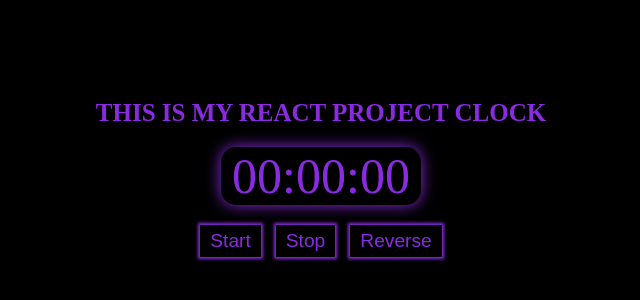
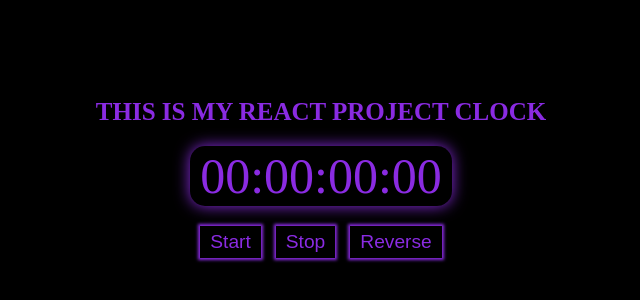
Before and after one commit to amirmmd1386/timer, a React (Create React App) app: page / in a window 1280 px wide. Shown: the part 230-530 px from the top of the page, without its empty margins (319-959 px from the left). Built offline with nearby package versions, Linux system fonts and the light colour scheme.

Commit message:
the milli second

```diff
--- a/src/index.css
+++ b/src/index.css
@@ -18,9 +18,8 @@ h1{
 .timer {
   border-radius: 15px;
   height: fit-content;
-  width: 200px;
-  max-width: 95%;
-  /* padding: 15px 10px; */
+  width: fit-content;
+  padding: 1px 10px;
   box-shadow: 0px 0px 15px blueviolet;
   color: blueviolet;
   display: flex;
--- a/src/timer.js
+++ b/src/timer.js
@@ -4,11 +4,11 @@ var interval;
 class Timer extends React.Component {
     constructor() {
         super();
-        this.state = ({ hour: 0, min: 0, sec: 0 })
+        this.state = ({ hour: 0, min: 0, sec: 0, milli: 0 })
     }
 
     resetTime = () => {
-        this.setState({ hour: 0, min: 0, sec: 0 })
+        this.setState({ hour: 0, min: 0, sec: 0, milli: 0 })
         clearInterval(interval);
     }
     clearTime = () => {
@@ -16,14 +16,17 @@ class Timer extends React.Component {
     }
     startTime = () => {
         interval = setInterval(() => {
-            this.setState({ sec: this.state.sec + 1 })
-        }, 1000)
+            this.setState({ milli: this.state.milli + 1 })
+        }, 10)
     }
     componentDidUpdate() {
-        if (this.state.sec === 59) {
-            this.setState({ min: this.state.min + 1, sec: 0 })
-            if (this.state.min === 59) {
-                this.setState({ min: 0, hour: this.state.hour + 1 })
+        if (this.state.milli === 100) {
+            this.setState({ sec: this.state.sec + 1, milli: 0 })
+            if (this.state.sec === 59) {
+                this.setState({ min: this.state.min + 1, sec: 0 })
+                if (this.state.min === 59) {
+                    this.setState({ min: 0, hour: this.state.hour + 1 })
+                }
             }
         }
     }
@@ -31,9 +34,10 @@ class Timer extends React.Component {
         let h = this.state.hour.toString().padStart(2, '0')
         let m = this.state.min.toString().padStart(2, '0')
         let s = this.state.sec.toString().padStart(2, '0')
+        let mi = this.state.milli.toString().padStart(2, '0')
         return (
             <>
-                <div className='timer'><p>{`${h}:${m}:${s}`}</p></div>
+                <div className='timer'><p>{`${h}:${m}:${s}:${mi}`}</p></div>
                 <div className='buttonDiv'>
                     <button onClick={this.startTime}>Start</button>
                     <button onClick={this.clearTime}>Stop</button>
```
